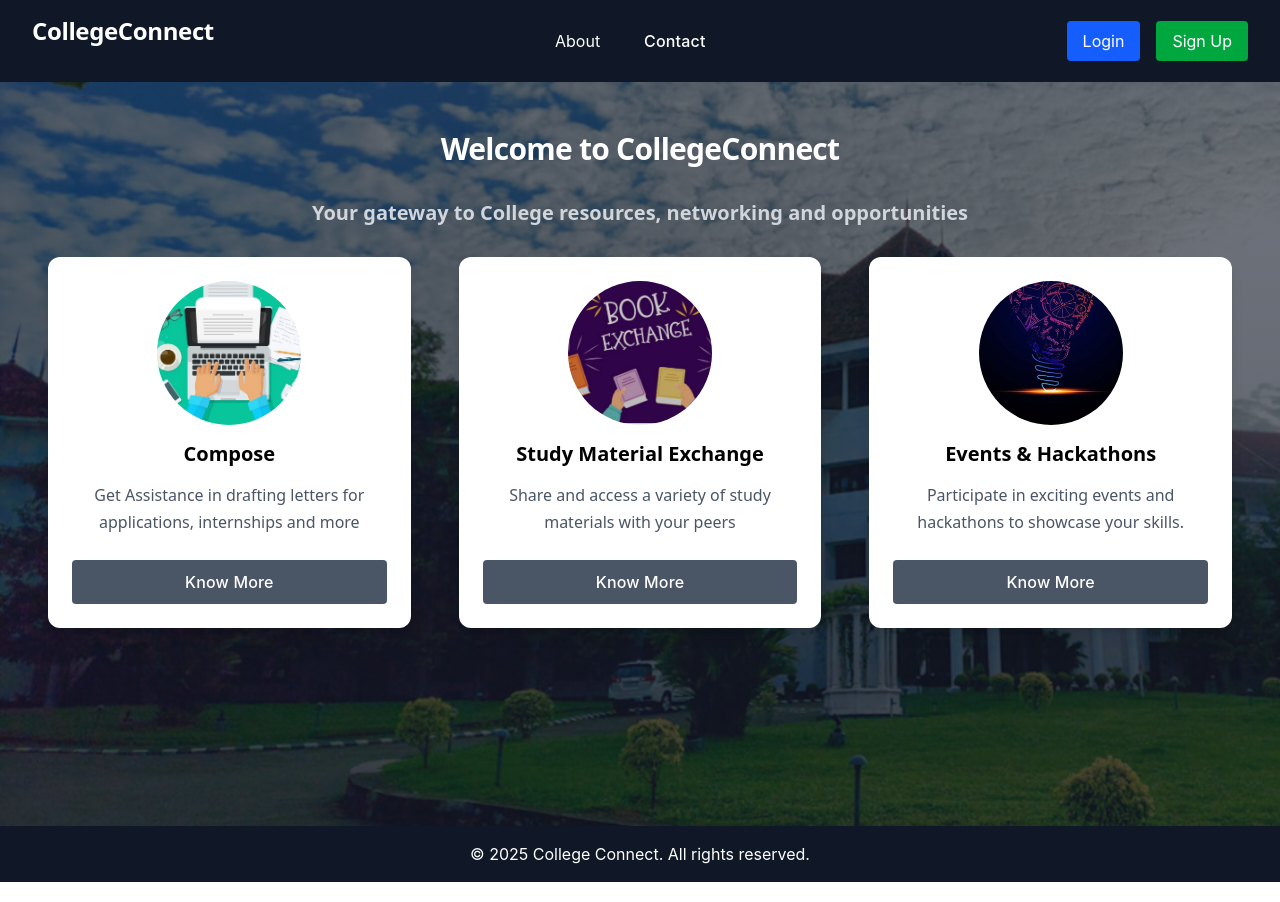
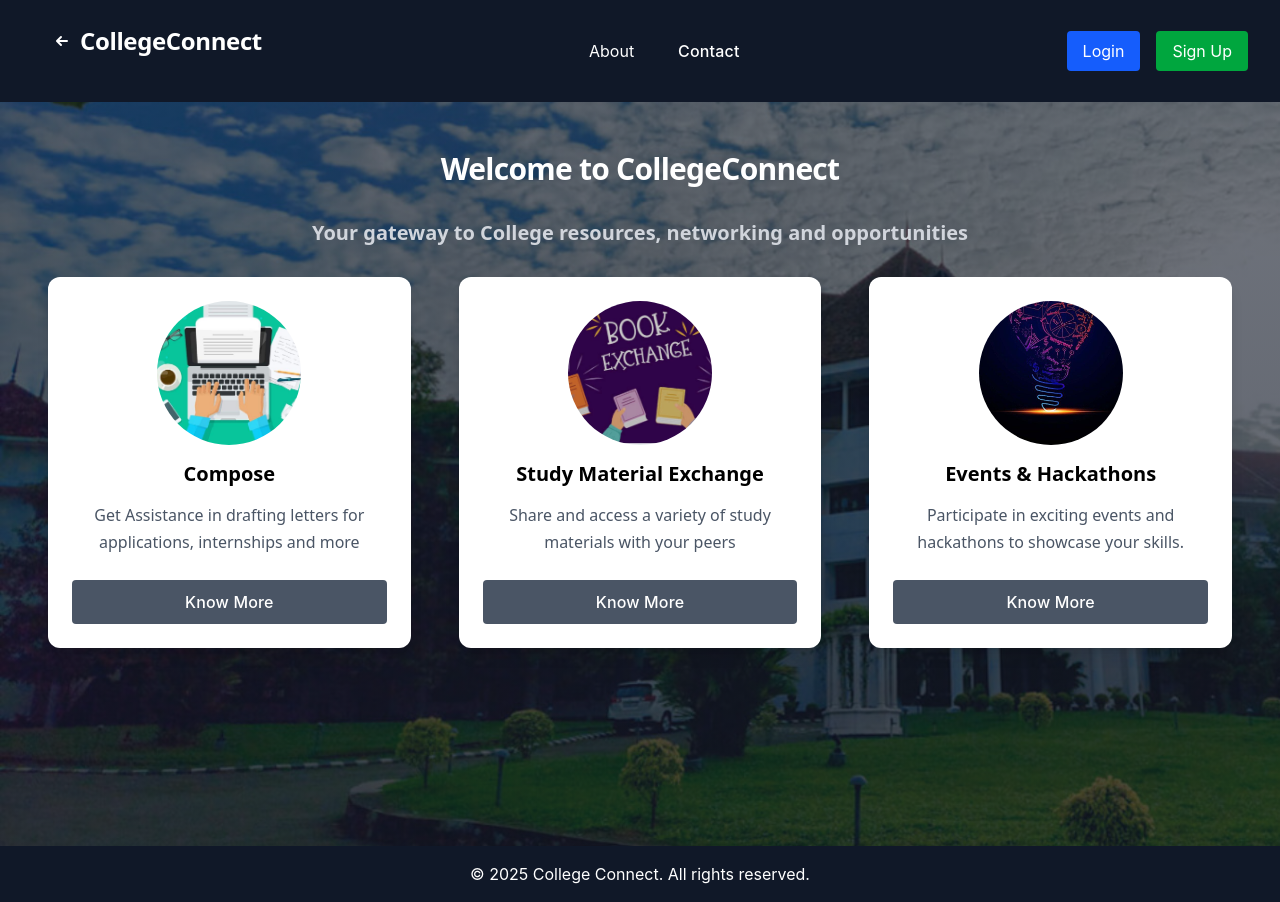
Before and after one commit to sethunath2003/CollegeConnect, a React (Vite) app in the folder frontend/: page / in a window 1280 px wide. Built offline with nearby package versions, Linux system fonts and the light colour scheme.

Commit message:
refactor(Navigation): change logo to back button for improved navigation

```diff
--- a/frontend/src/components/Navigation.jsx
+++ b/frontend/src/components/Navigation.jsx
@@ -65,11 +65,26 @@
     <header>
       {/* Main header - adjusted for all breakpoints */}
       <div className="bg-gray-900 text-white p-3 md:p-4 flex items-center justify-between w-full relative">
-        {/* Logo with direct Link component */}
+        {/* Logo modified to work as a back button */}
         <div className="flex-none pl-2 md:pl-4">
-          <Link to={isLoggedIn ? "/homepage" : "/"}>
-            <h2 className="text-2xl md:text-3xl font-bold">CollegeConnect</h2>
-          </Link>
+          <button
+            onClick={() => navigate(-1)} // This navigates to the previous page in history
+            className="text-2xl md:text-3xl font-bold text-white hover:text-blue-300 transition-colors flex items-center"
+          >
+            <svg
+              xmlns="http://www.w3.org/2000/svg"
+              className="h-5 w-5 mr-2"
+              viewBox="0 0 20 20"
+              fill="currentColor"
+            >
+              <path
+                fillRule="evenodd"
+                d="M9.707 14.707a1 1 0 01-1.414 0l-4-4a1 1 0 010-1.414l4-4a1 1 0 011.414 1.414L7.414 9H15a1 1 0 110 2H7.414l2.293 2.293a1 1 0 010 1.414z"
+                clipRule="evenodd"
+              />
+            </svg>
+            CollegeConnect
+          </button>
         </div>
 
         {/* Desktop Navigation Links - hidden on mobile */}
```
